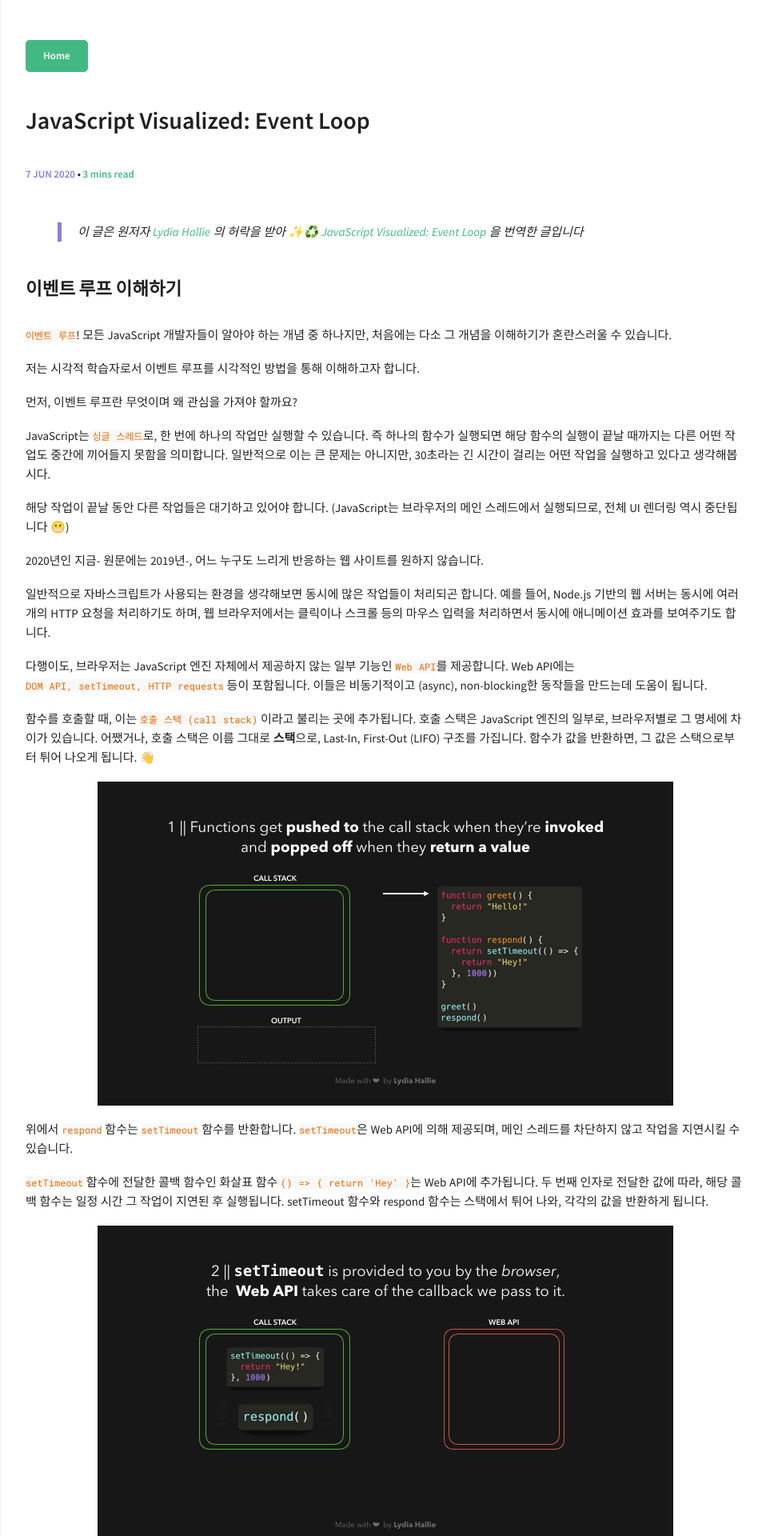
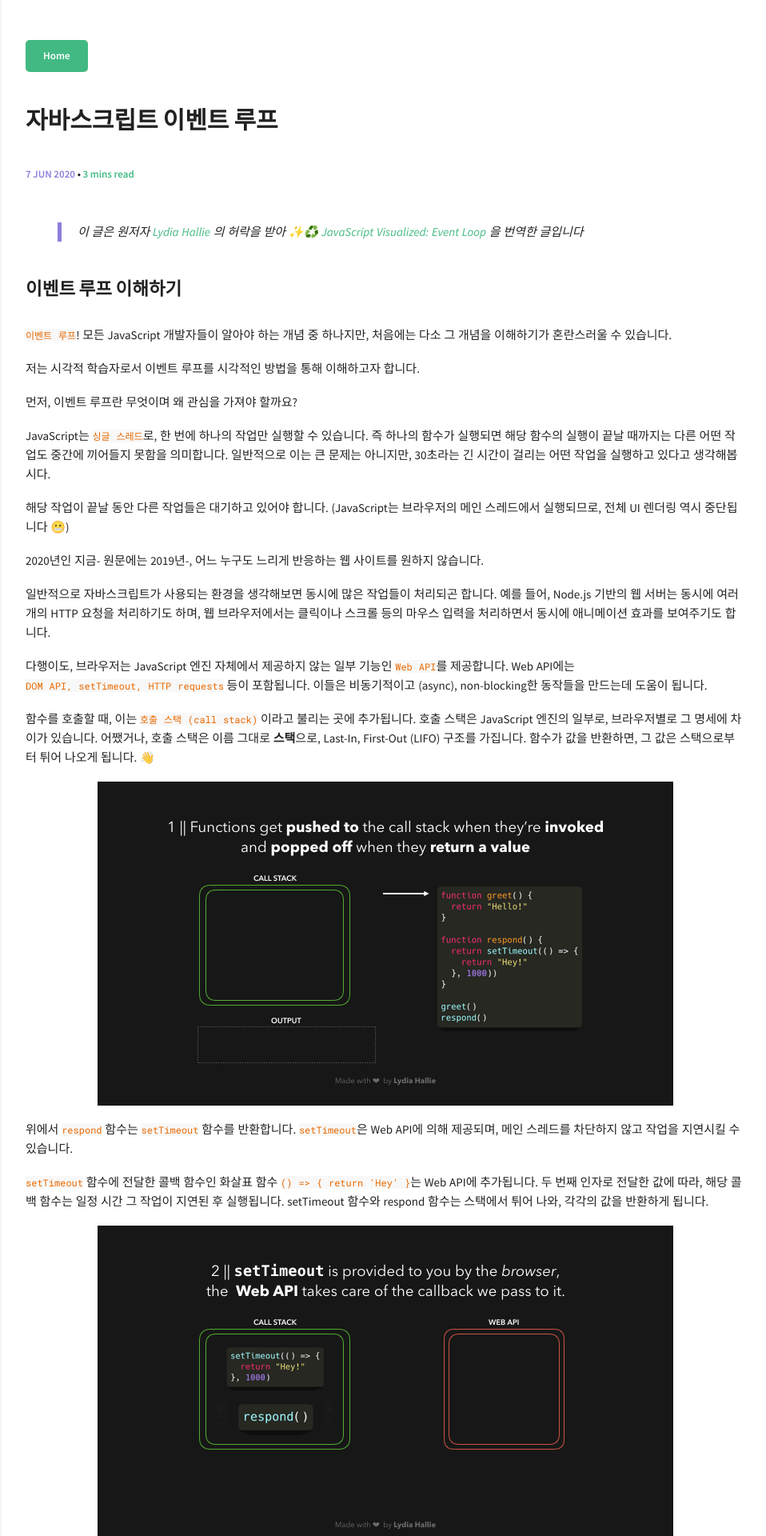
Before and after one commit to chanmi-lee/dev-blog, a Jekyll site: the page built from _posts/2020-06-07-JavaScript-Visualized-Event-Loop.md, in a window 1280 px wide. Shown: the top 1920 px of the page at 80% size, without its empty margins (318-1276 px from the left). Built offline with Jekyll 4.4.1, drawn with Linux system fonts in a browser that asks for light colours; comment, search, counter and statistics services are not loaded.

Commit message:
changed Title

```diff
--- a/_posts/2020-06-07-JavaScript-Visualized-Event-Loop.md
+++ b/_posts/2020-06-07-JavaScript-Visualized-Event-Loop.md
@@ -1,6 +1,6 @@
 ---
 layout: post
-title: "JavaScript Visualized: Event Loop"
+title: "자바스크립트 이벤트 루프"
 excerpt: "#JavaScript #EventLoop #자바스크립트 #이벤트루프"
 categories: [글또, JavaScript]
 share: true
```
